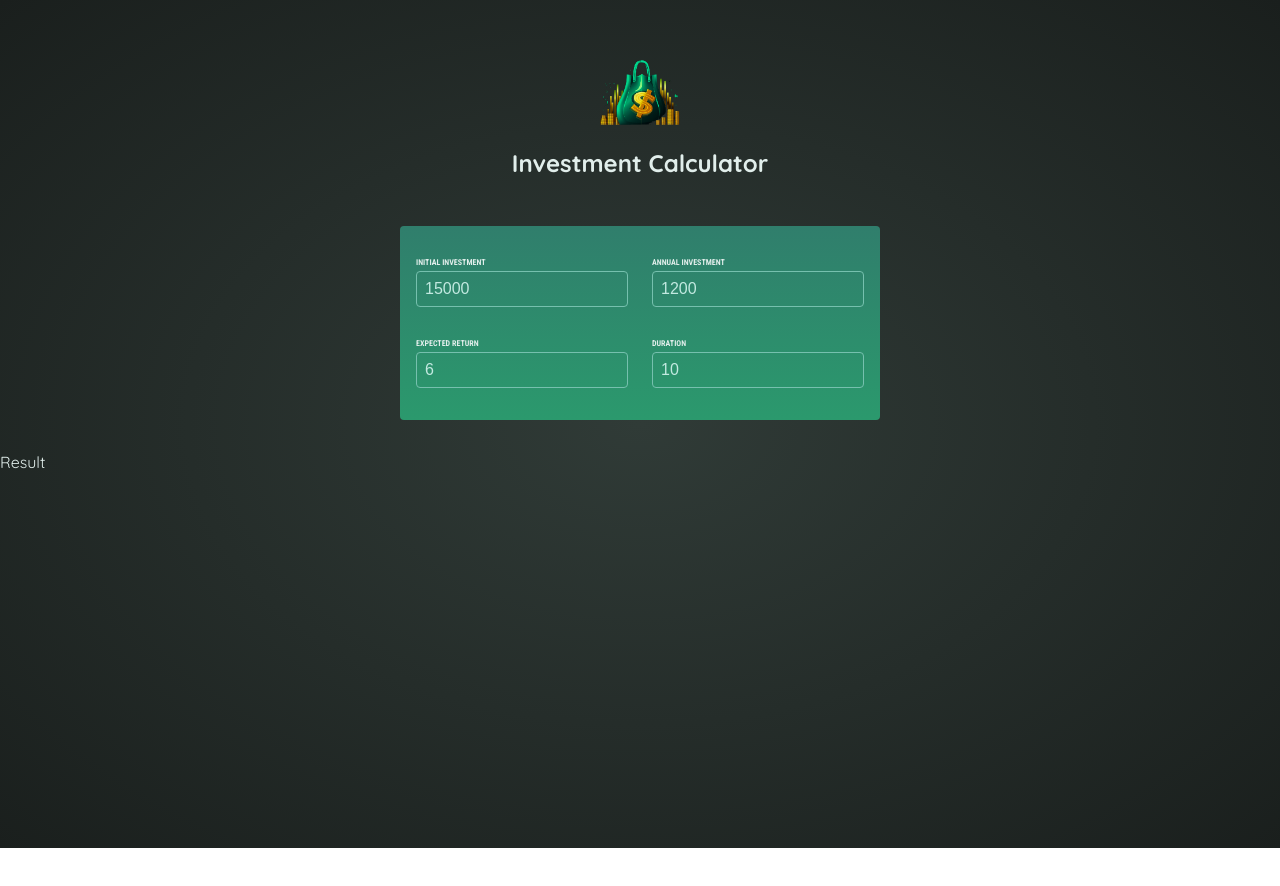
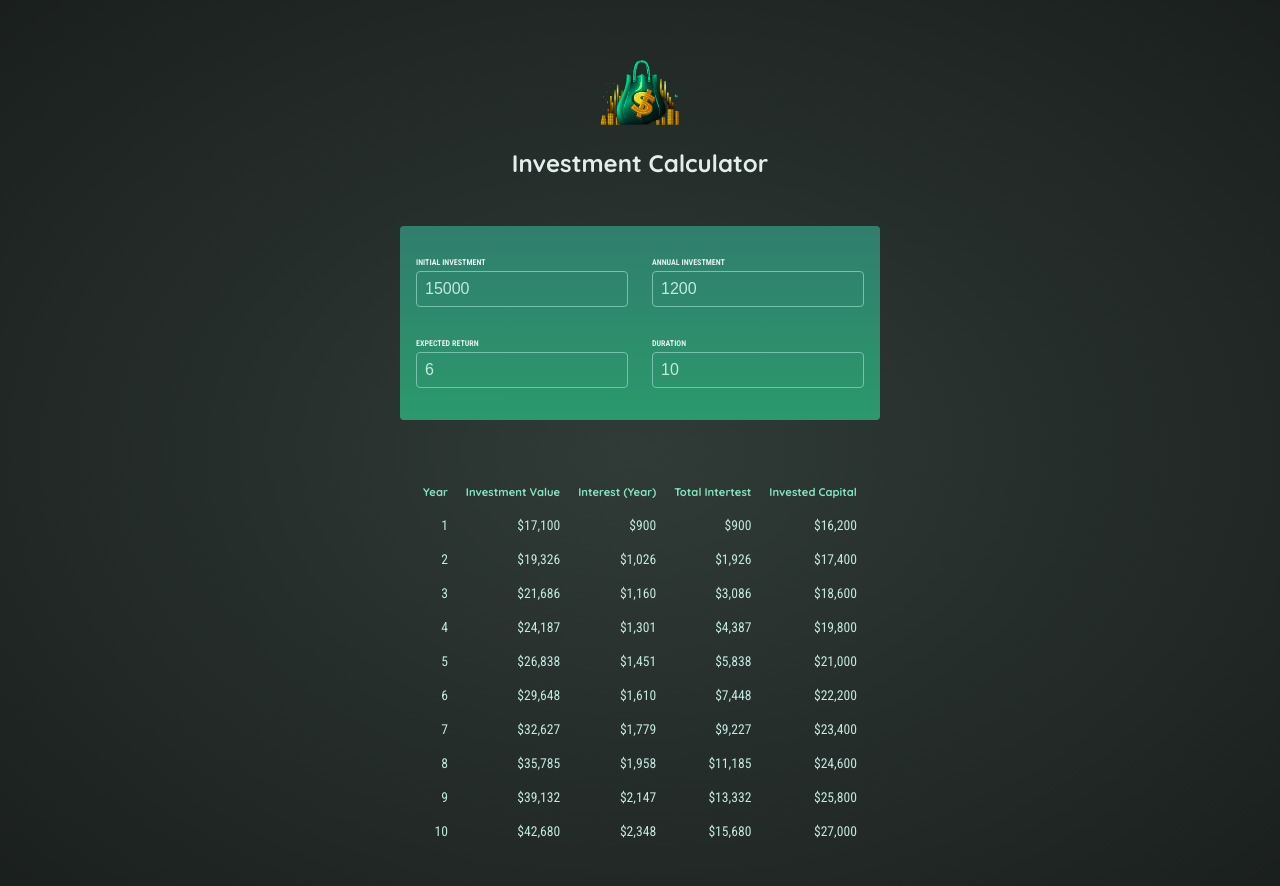
Before and after one commit to OXplakhoa/investment-calculator, a React (Vite) app: page / in a window 1280 px wide. Shown: the top 886 px of the page. Before the commit the page ends 848 px from the top, so only its background shows below. Built offline with nearby package versions, Linux system fonts and the light colour scheme.

Commit message:
Add Logic to Result

```diff
--- a/src/App.jsx
+++ b/src/App.jsx
@@ -22,7 +22,7 @@ function App() {
     <>
       <Header/>
       <UserInput userInput={userInput} onChange={handleChange}/>
-      <Result/>
+      <Result input={userInput}/>
     </>
   );
 }
--- a/src/components/Result.jsx
+++ b/src/components/Result.jsx
@@ -1,5 +1,36 @@
-export default function Result(){
-    return (
-        <p>Result</p>
-    )
+import { calculateInvestmentResults, formatter } from '../util/investment.js';
+
+export default function Result({ input }) {
+  const result = calculateInvestmentResults(input);
+  const initialInvestment =
+    result[0].valueEndOfYear - result[0].interest - result[0].annualInvestment;
+  return (
+    <table id="result">
+      <thead>
+        <tr>
+          <th>Year</th>
+          <th>Investment Value</th>
+          <th>Interest (Year)</th>
+          <th>Total Intertest</th>
+          <th>Invested Capital</th>
+        </tr>
+      </thead>
+      <tbody>
+        {result.map((r, idx) => {
+          const totalInterest =
+            r.valueEndOfYear - r.annualInvestment * r.year - initialInvestment;
+          const totalAmountInvest = r.valueEndOfYear - totalInterest;
+          return (
+            <tr key={idx}>
+              <td>{r.year}</td>
+              <td>{formatter.format(r.valueEndOfYear)}</td>
+              <td>{formatter.format(r.interest)}</td>
+              <td>{formatter.format(totalInterest)}</td>
+              <td>{formatter.format(totalAmountInvest)}</td>
+            </tr>
+          );
+        })}
+      </tbody>
+    </table>
+  );
 }
```
